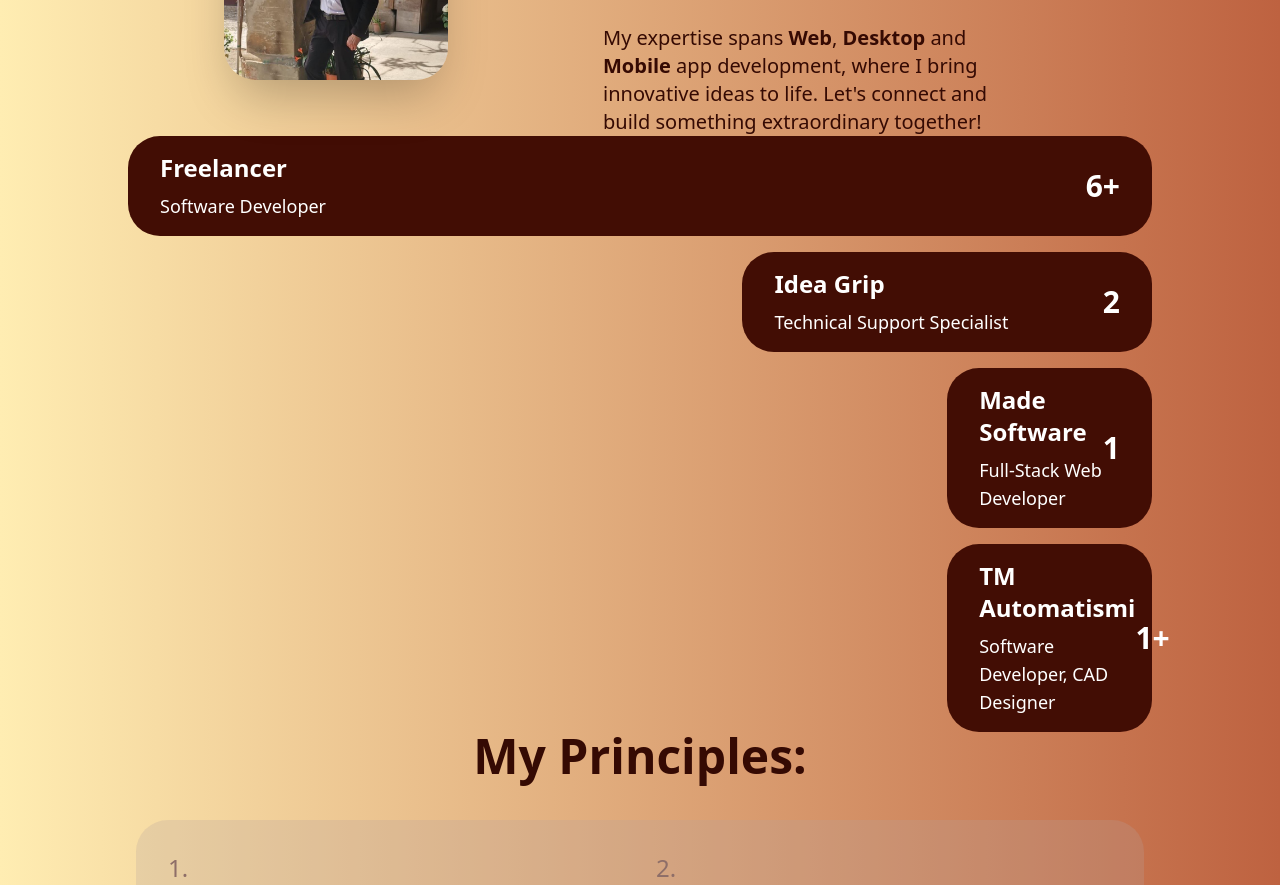
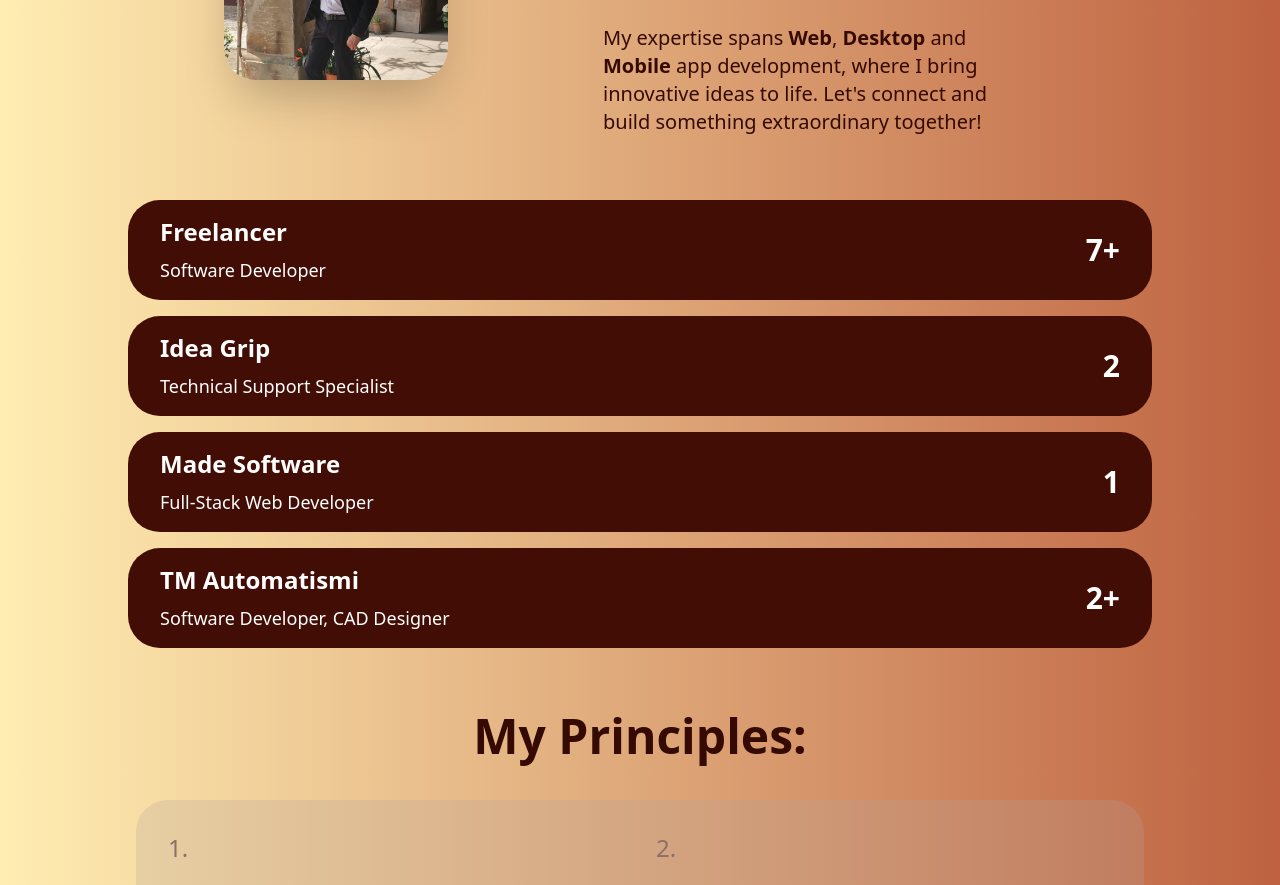
Before and after one commit to Ale-1508/portfolio, a Next.js app: page /about in a window 1280 px wide. Shown: the part 500-1385 px from the top of the page. Built offline with nearby package versions, Linux system fonts and the light colour scheme.

Commit message:
FIX fixed timeline

```diff
--- a/src/app/about/components/TimeLine.tsx
+++ b/src/app/about/components/TimeLine.tsx
@@ -1,90 +1,111 @@
 "use client";
 
 import Link from "next/link";
-import { useEffect, useState } from "react"
 import { workExperiences } from "@/app/experience/data/experiences";
 import { activePalette } from "@/logic/_core/common/colors";
 import { motion } from "motion/react";
 
-const getDateDifference = (from: number, to?: number): number => {
-  const currentYear = new Date().getFullYear();
-  if (!to) {
-    return Math.min(currentYear - from, getLastDigit(currentYear));
-  } else {
-    const diff = to - from;
-    return diff < 1 ? 1 : diff > 4 ? 4 : diff;
-  }
+const COLUMNS_PER_YEAR = 4;
+
+const getQuarterIndex = (date: Date): number =>
+  date.getFullYear() * COLUMNS_PER_YEAR +
+  Math.floor(date.getMonth() / 3);
+
+const getDurationYears = (start: Date, end: Date): number => {
+  const months =
+    (end.getFullYear() - start.getFullYear()) * 12 +
+    end.getMonth() -
+    start.getMonth();
+
+  return Math.max(1, Math.ceil(months / 12));
 };
 
-const getLastDigit = (number: number) => number % 10;
+const TimeLine = () => {
+  const currentDate = new Date();
+  const currentQuarter = getQuarterIndex(currentDate);
 
-const TimeLine = () => {
-  const [windowSize, setWindowSize] = useState({
-    width: 0,
-    height: 0
+  const timelineItems = workExperiences.map((experience) => {
+    const startQuarter = getQuarterIndex(experience.period.start);
+    const endQuarter = experience.period.end
+      ? getQuarterIndex(experience.period.end)
+      : currentQuarter;
+
+    return {
+      experience,
+      startColumn: startQuarter,
+      columnSpan: Math.max(2, endQuarter - startQuarter + 1),
+      durationYears: getDurationYears(
+        experience.period.start,
+        experience.period.end ?? currentDate
+      ),
+    };
   });
 
-  useEffect(() => {
-    const updateWindowSize = () => {
-      setWindowSize({
-        width: window.innerWidth,
-        height: window.innerHeight,
-      });
-    };
+  const minQuarter = Math.min(
+    ...timelineItems.map((item) => item.startColumn)
+  );
 
-    const frameId = window.requestAnimationFrame(updateWindowSize);
+  const maxQuarter = Math.max(
+    ...timelineItems.map(
+      (item) => item.startColumn + item.columnSpan - 1
+    )
+  );
 
-    window.addEventListener("resize", updateWindowSize);
-
-    return () => {
-      window.cancelAnimationFrame(frameId);
-      window.removeEventListener("resize", updateWindowSize);
-    };
-  }, []);
+  const totalColumns = maxQuarter - minQuarter + 1;
 
   return (
     <motion.div
       initial={{ opacity: 0, y: -10 }}
       animate={{ opacity: 1, y: 0 }}
       transition={{ duration: 0.5, ease: "easeOut" }}
-      className={`grid grid-cols-1 ml:grid-cols-5 gap-y-4`}>
-      {workExperiences.map((experience) => {
-        const dateDifference = getDateDifference(
-          experience.period.start.getFullYear(),
-          experience.period.end?.getFullYear()
-        );
-
-        const lastDigit = getLastDigit(experience.period.start.getFullYear());
-        const col = lastDigit + 1;
-        const containerStyle = windowSize.width >= 896
-          ? { gridColumn: `${col > 5 ? 5 : col} / span ${dateDifference > 0 ? dateDifference : 1}` }
-          : {}
+      className="timeline-grid gap-y-4"
+      style={
+        {
+          "--timeline-columns": totalColumns,
+        } as React.CSSProperties
+      }
+    >
+      {timelineItems.map(
+        ({ experience, startColumn, columnSpan, durationYears }) => {
+          const gridColumnStart = startColumn - minQuarter + 1;
 
           return (
             <Link
               key={experience.id}
-            href={`/experience?id=${experience.company}`}
-            style={containerStyle}
+              href={`/experience?id=${encodeURIComponent(experience.company)}`}
+              style={
+                {
+                  "--timeline-start": gridColumnStart,
+                  "--timeline-span": columnSpan,
+                } as React.CSSProperties
+              }
               className={`
-              timeline-media
+                timeline-item
                 flex justify-between items-center
                 rounded-4xl py-4 px-8
                 ${activePalette.bg.primary["500"]} text-white
                 ${activePalette.bg.selection} cursor-pointer
                 ${activePalette.bg.hover["600"]} hover:shadow-2xl
-            `}>
-            <div className='flex flex-col gap-2'>
-              <h2 className='font-semibold
-                text-xl lg:text-2xl
-              '>{experience.company}</h2>
-              <h3 className=' font-normal
-                text-md lg:text-lg
-              '>{experience.role}</h3>
+              `}
+            >
+              <div className="flex flex-col gap-2">
+                <h2 className="font-semibold text-xl lg:text-2xl">
+                  {experience.company}
+                </h2>
+
+                <h3 className="font-normal text-md lg:text-lg">
+                  {experience.role}
+                </h3>
               </div>
-            <h1 className='text-3xl font-semibold'>{dateDifference}{!experience.period.end ? "+" : ""}</h1>
+
+              <span className="text-3xl font-semibold">
+                {durationYears}
+                {!experience.period.end ? "+" : ""}
+              </span>
             </Link>
           );
-      })}
+        }
+      )}
     </motion.div>
   );
 };
--- a/src/app/about/page.tsx
+++ b/src/app/about/page.tsx
@@ -6,7 +6,7 @@ import PictureGallery from "./components/PictureGallery";
 
 export default function AboutScreen() {
   return (
-    <div>
+    <div className="flex flex-col gap-16">
       <AboutMe />
       <TimeLine />
       <WorkPrinciples />
--- a/src/app/globals.css
+++ b/src/app/globals.css
@@ -22,7 +22,8 @@ input:-webkit-autofill,
 input:-webkit-autofill:hover,
 input:-webkit-autofill:focus,
 input:-webkit-autofill:active {
-  -webkit-box-shadow: 0 0 0 30px transparent inset !important; transition: background-color 5000s ease-in-out 0s;
+  -webkit-box-shadow: 0 0 0 30px transparent inset !important;
+  transition: background-color 5000s ease-in-out 0s;
 }
 
 @layer utilities {
@@ -40,3 +41,24 @@ input:-webkit-autofill:active {
            transition-all duration-100 scale-0 origin-left;
   }
 }
+
+/* Timeline Classes */
+.timeline-grid {
+  display: grid;
+  grid-template-columns: repeat(var(--timeline-columns), minmax(0, 1fr));
+}
+
+.timeline-item {
+  grid-column: var(--timeline-start) / span var(--timeline-span);
+}
+
+/* @media (max-width: 895px) { */
+@media (max-width: 1536px) {
+  .timeline-grid {
+    grid-template-columns: minmax(0, 1fr);
+  }
+
+  .timeline-item {
+    grid-column: auto;
+  }
+}
```
Lines whose indentation alone changed are shown as unchanged.
